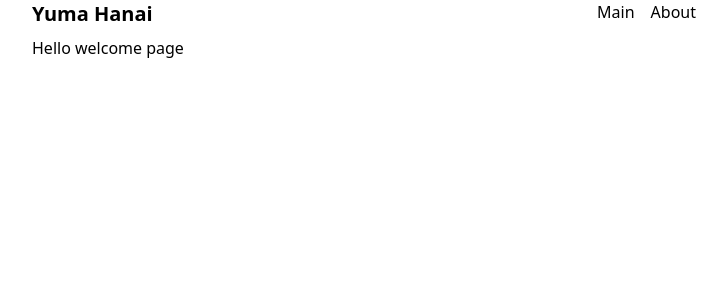
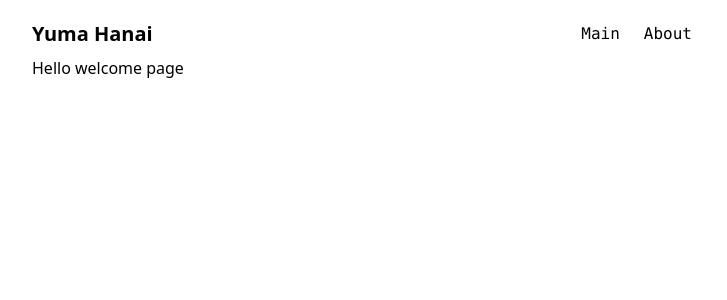
Before and after one commit to yumA111626/Learn_Nuxt, a Nuxt app in the folder portfolio/: page / in a window 1280 px wide. Shown: the top 300 px of the page, without its empty margins (280-1007 px from the left). Built offline with nearby package versions, Linux system fonts and the light colour scheme.

Commit message:
components を追加

```diff
--- /dev/null
+++ b/portfolio/app/components/menu.vue
@@ -0,0 +1,18 @@
+<template>
+    <nav class="font-mono">
+        <ul class="flex space-x-4">
+            <li>
+                <NuxtLink to = "/" class="link">Main</NuxtLink>
+            </li>
+            <li>
+                <NuxtLink to  = "/about" class="link">About</NuxtLink>
+            </li>
+        </ul>
+    </nav>
+</template>
+
+<style scoped>
+.link {
+    @apply p-1 hover:bg-gray-100;
+}
+</style>
--- a/portfolio/app/layouts/default.vue
+++ b/portfolio/app/layouts/default.vue
@@ -1,19 +1,10 @@
 <template>
     <div class="container mx-auto max-w-2xl">
-        <header class="flex justify-between">
+        <header class="flex justify-between items-center mt-5">
             <div>
-                <NuxtLink to = "/" class="text-xl font-semibold p-2 hover:bg-gray-200  ">Yuma Hanai</NuxtLink>
+                <NuxtLink to = "/" class="text-xl font-semibold p-2 hover:bg-gray-200">Yuma Hanai</NuxtLink>
             </div>
-            <nav>
-                <ul class="flex space-x-4">
-                    <li>
-                        <NuxtLink to = "/">Main</NuxtLink>
-                    </li>
-                    <li>
-                        <NuxtLink to  = "/about">About</NuxtLink>
-                    </li>
-                </ul>
-            </nav>
+            <Menu />
         </header>
         <main class="p-2">
             <slot />
```
